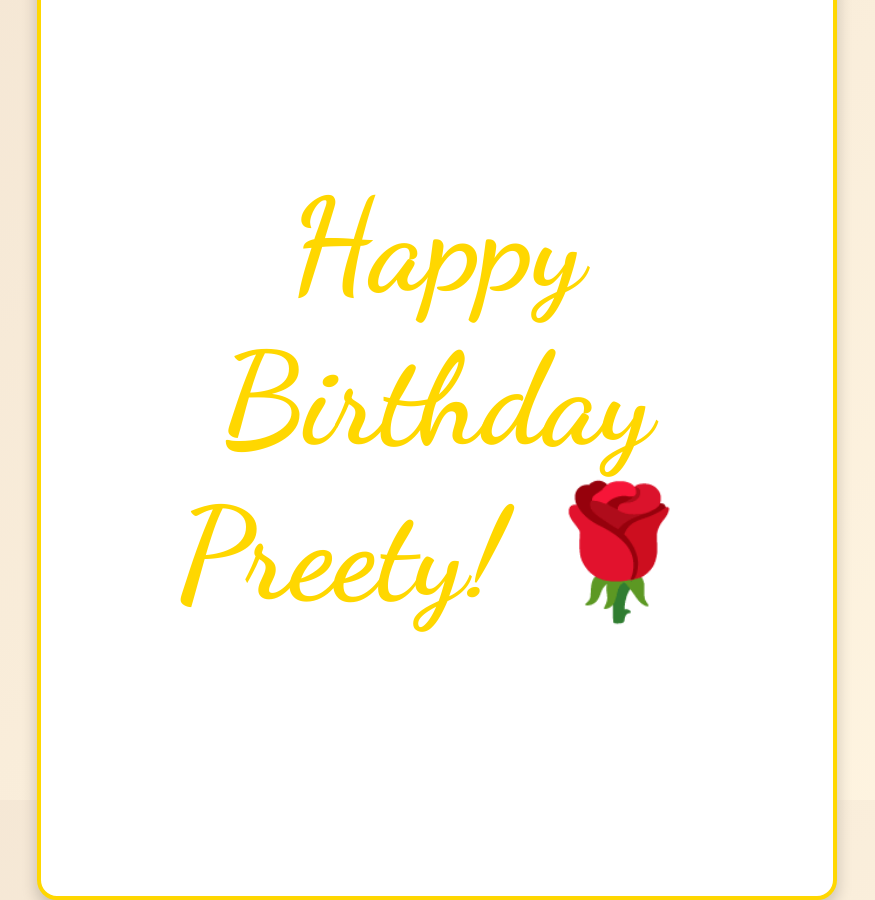
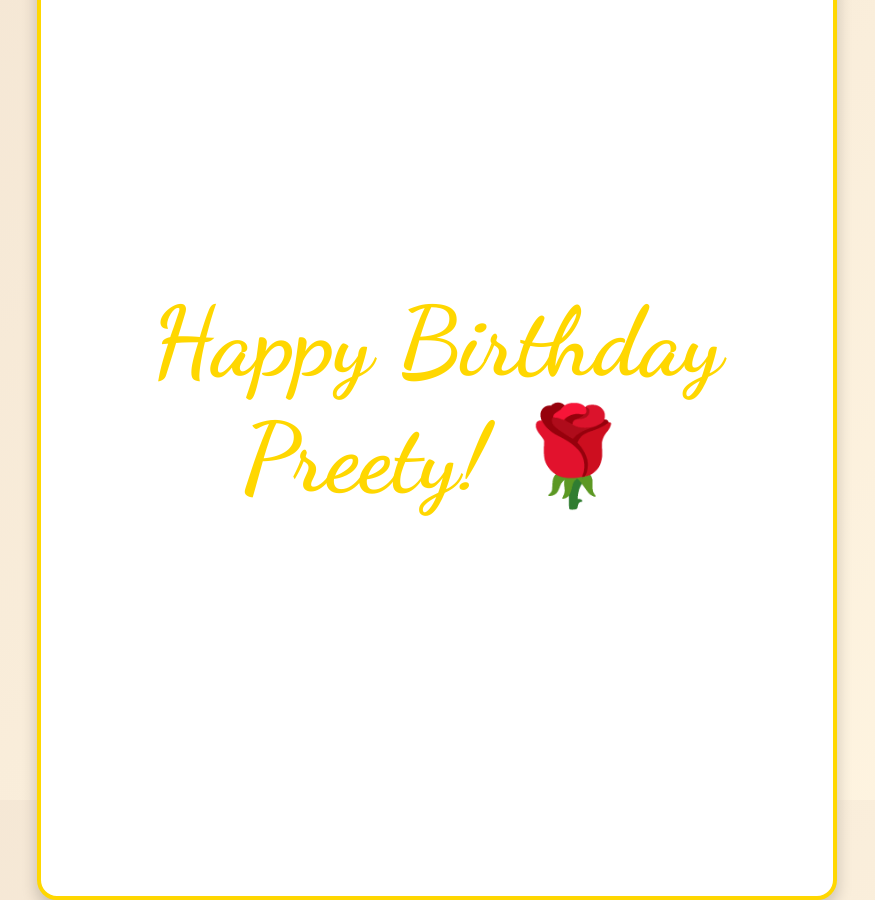
Before and after one commit to MAhadit22/For-someone-, a plain HTML site: page index.html in a window 1280 px wide. Shown: the whole page, without its empty margins (203-1078 px from the left). Drawn offline with Linux system fonts and the light colour scheme.

Commit message:
Update styles.css

```diff
--- a/styles.css
+++ b/styles.css
@@ -9,8 +9,8 @@ body {
 }
 
 .card {
-    width: 800px; /* Larger card size */
-    height: 1000px; /* Taller card size */
+    width: 800px;
+    height: 1000px;
     perspective: 1000px;
     cursor: pointer;
 }
@@ -37,7 +37,7 @@ body {
     align-items: center;
     border-radius: 20px;
     box-shadow: 0 8px 16px rgba(0, 0, 0, 0.2);
-    padding: 60px;
+    padding: 50px;
     box-sizing: border-box;
     background: white;
     border: 4px solid gold;
@@ -45,7 +45,7 @@ body {
 
 .card-front {
     color: gold;
-    font-size: 4em; /* Larger font size */
+    font-size: 3em; /* Reduced font size */
     text-align: center;
     font-family: 'Dancing Script', cursive;
 }
@@ -58,53 +58,53 @@ body {
 }
 
 .letter {
-    font-size: 1.0em; /* Smaller font size */
-    line-height: 1.8;
-    margin-bottom: 20px;
+    font-size: 1em; /* Reduced font size */
+    line-height: 1.6;
+    margin-bottom: 15px;
     color: #555;
     text-align: left;
-    font-family: 'Arial', sans-serif; /* Use bold italic font */
-    font-weight: bold; /* Bold text */
-    font-style: italic; /* Italicized text */
+    font-family: 'Arial', sans-serif;
+    font-weight: bold;
+    font-style: italic;
 }
 
 .greeting {
     font-family: 'Great Vibes', cursive;
-    font-size: 1.8em; /* Smaller font size */
+    font-size: 1.5em; /* Reduced font size */
     color: gold;
-    margin-bottom: 10px;
+    margin-bottom: 8px;
     text-align: center;
 }
 
 .paragraph {
     font-family: 'Arial', sans-serif;
-    font-size: 1.1em; /* Smaller font size */
-    margin: 20px 0;
+    font-size: 1em; /* Reduced font size */
+    margin: 15px 0;
     color: #333;
     text-align: left;
-    font-weight: bold; /* Bold text */
-    font-style: italic; /* Italicized text */
+    font-weight: bold;
+    font-style: italic;
 }
 
 .closing {
     font-family: 'Great Vibes', cursive;
-    font-size: 1.5em; /* Smaller font size */
+    font-size: 1.3em; /* Reduced font size */
     color: gold;
-    margin-top: 20px;
+    margin-top: 15px;
     text-align: center;
 }
 
 .signature {
     font-family: 'Dancing Script', cursive;
-    font-size: 1.5em; /* Smaller font size */
+    font-size: 1.3em; /* Reduced font size */
     color: #333;
-    margin-top: 10px;
+    margin-top: 8px;
     text-align: center;
 }
 
 .roses {
-    font-size: 2em;
-    margin-top: 20px;
+    font-size: 1.8em; /* Reduced font size */
+    margin-top: 15px;
     color: gold;
-    line-height: 1.5;
+    line-height: 1.4;
 }
```
